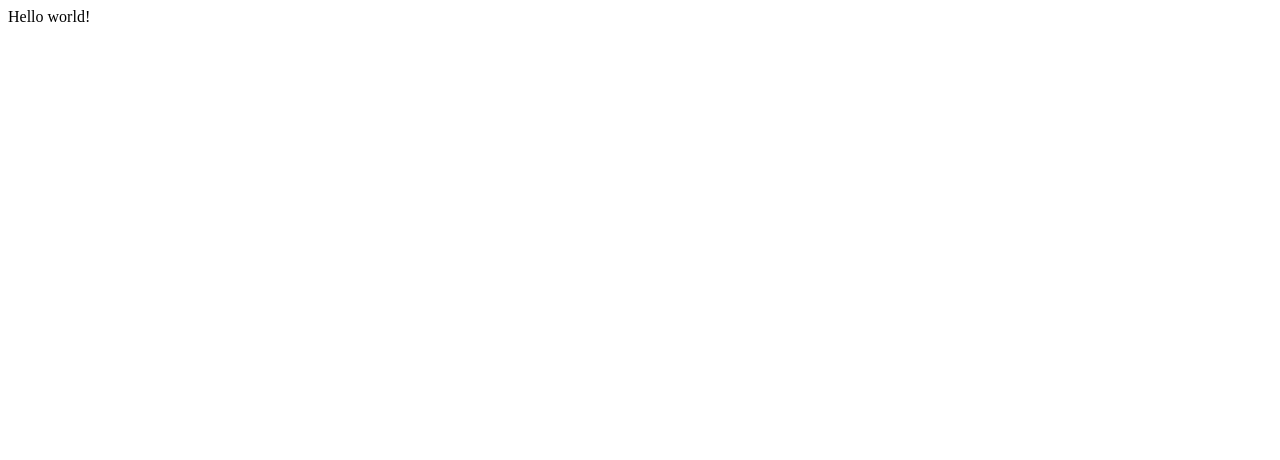
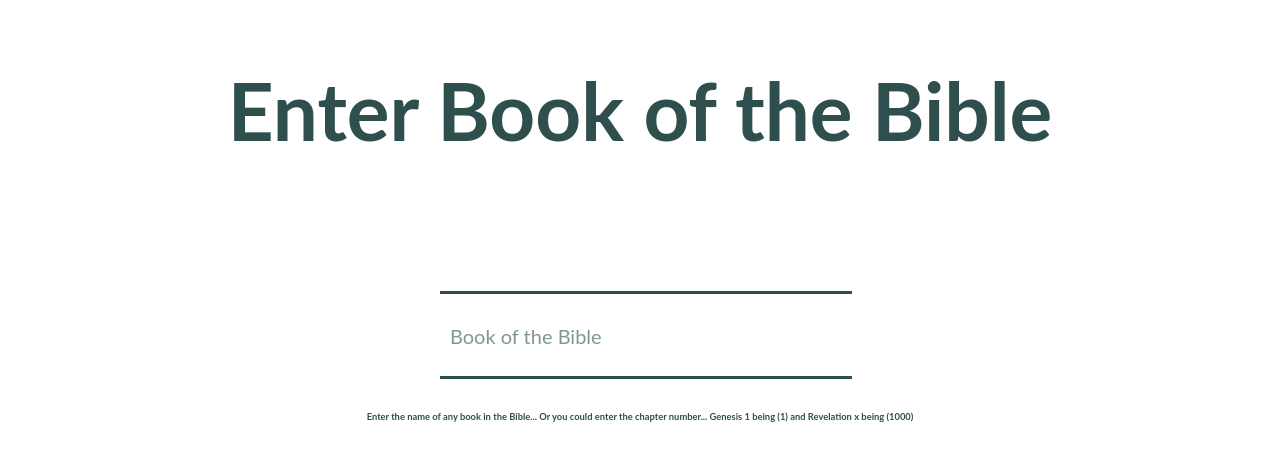
Before and after one commit to treyhay31/b, a Gatsby site: page / in a window 1280 px wide. Built offline with nearby package versions, Linux system fonts and the light colour scheme; Gatsby itself is replaced by a stand-in of ours.

Commit message:
some styling left and then on to the service

```diff
--- /dev/null
+++ b/gatsby-browser.js
@@ -0,0 +1 @@
+import "./src/styles/global.css"
--- a/src/pages/index.js
+++ b/src/pages/index.js
@@ -1,5 +1,39 @@
-import React from "react"
+import React, { useState } from "react"
 
 export default function Home() {
-  return <div>Hello world!</div>
+  const [bookInput, setBookInput] = useState("")
+
+  const isNoMatch = input => {
+    return false
+  }
+
+  const makeOutput = input => {
+    return input.length < 2 || isNoMatch(input) ? (
+      <h2>
+        Enter the name of any book in the Bible... Or you could enter the
+        chapter number... Genesis 1 being (1) and Revelation x being (1000)
+      </h2>
+    ) : (
+      <h2>here is your output</h2>
+    )
+  }
+
+  return (
+    <div className="main">
+      <div className="main__display">
+        <h1>Enter Book of the Bible</h1>
+      </div>
+      <div className="main__input">
+        <input
+          id="bible-book"
+          type="text"
+          name="book"
+          value={bookInput}
+          onChange={e => setBookInput(e.target.value)}
+        />
+        <label for="bible-book"> Book of the Bible </label>
+      </div>
+      <div className="main__output">{makeOutput(bookInput)}</div>
+    </div>
+  )
 }
--- /dev/null
+++ b/src/styles/global.css
@@ -0,0 +1,56 @@
+html,
+body {
+  font-size: 62.5%;
+  color: darkslategrey;
+  font-family: Lato;
+}
+
+.main {
+  width: 100%;
+  height: 100%;
+  display: grid;
+  grid-template-columns: 1fr;
+  grid-template-rows: 3fr;
+  place-content: center;
+  place-items: center;
+}
+
+.main__display h1 {
+  font-size: 10vh;
+  color: darkslategrey;
+}
+
+.main__input {
+  width: 40rem;
+  margin: 0 auto;
+  font-family: Lato;
+  font-size: 2rem;
+}
+.main__input input {
+  width: 40rem;
+  height: 8rem;
+  margin-top: 8rem;
+  font-family: Lato;
+  font-size: 2rem;
+  background-color: transparent;
+  border: none;
+  border-top: 3px solid darkslategrey;
+  border-bottom: 3px solid darkslategrey;
+  outline: none;
+  padding-left: 1rem;
+}
+.main__input input:focus + label {
+  top: -13rem;
+  font-size: 1.5rem;
+  transition: all 0.3s;
+}
+.main__input label {
+  display: block;
+  position: relative;
+  left: 1rem;
+  top: -5.5rem;
+  font-size: 2rem;
+  cursor: text;
+  opacity: 0.6;
+  transition: all 0.3s;
+}
```
Also changed, not shown: 1 other file.
